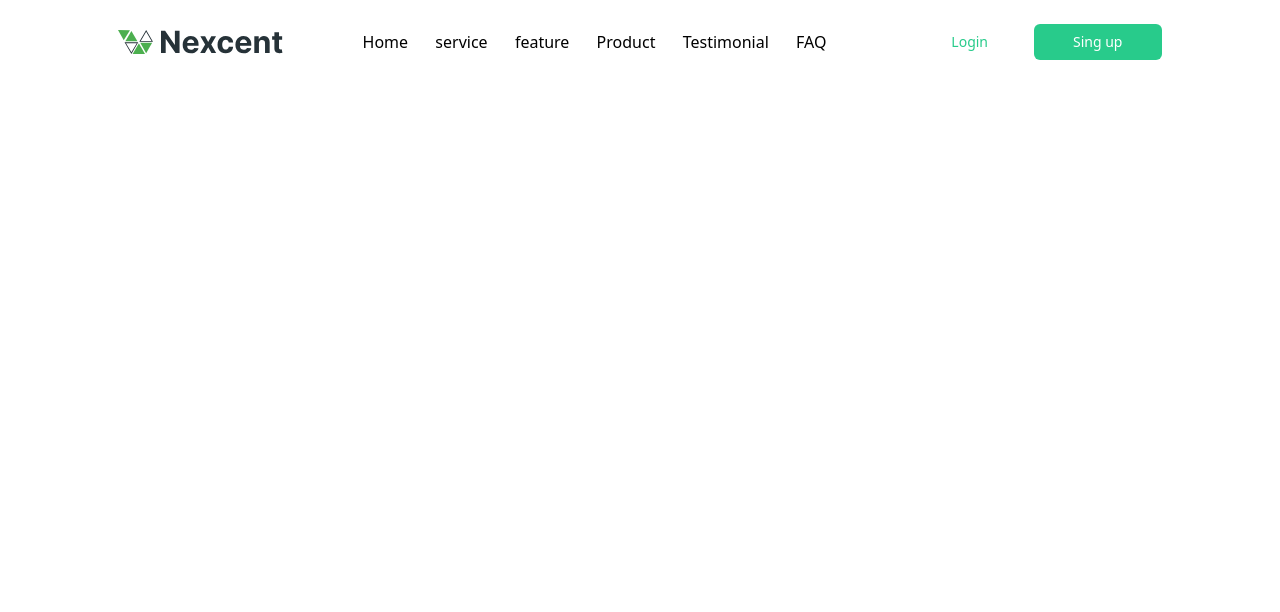
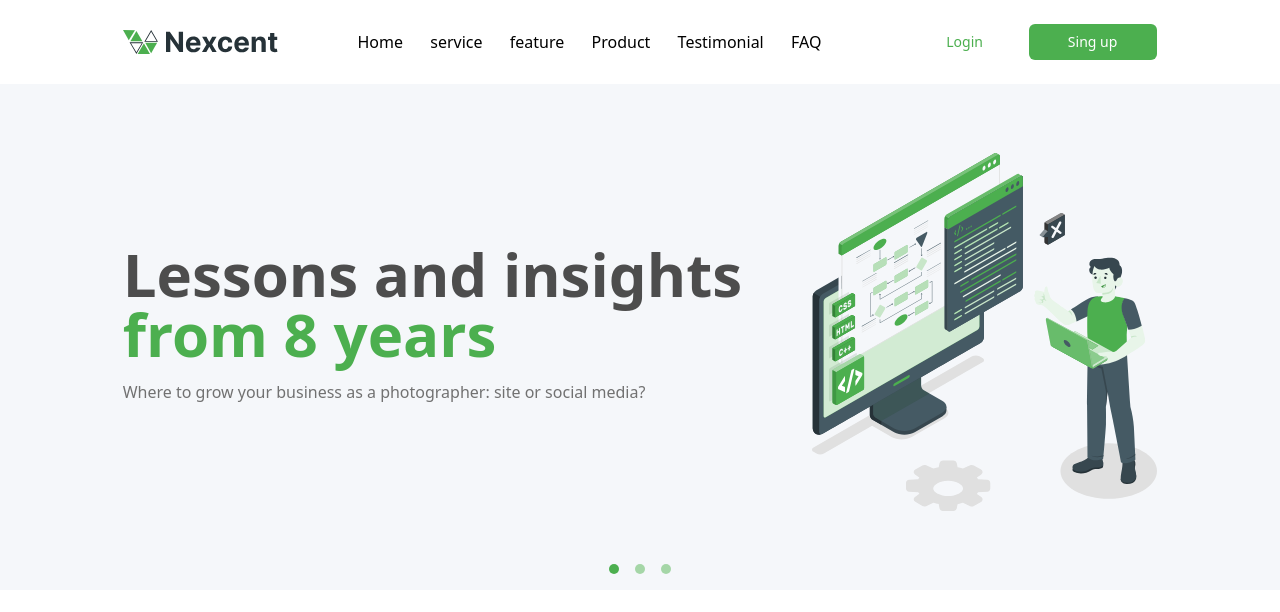
Before and after one commit to Jeevith-U/VE-Connected-Assignment--Web-Page, a React (Vite) app: page / in a window 1280 px wide. Shown: the top 612 px of the page. Built offline with nearby package versions, Linux system fonts and the light colour scheme.

Commit message:
completed Hero section, added ilusstration, new colours, etc..,

```diff
--- a/src/Pages/Home/Nexcent.jsx
+++ b/src/Pages/Home/Nexcent.jsx
@@ -1,9 +1,37 @@
-import React from 'react'
+import React from "react";
 
 const Nexcent = () => {
   return (
-    <div></div>
+    <div className="w-full py-4 flex flex-col justify-center items-center bg-silver">
+      <div className="w-10/12 px-4 flex justify-center items-center">
+        <div className="w-8/12">
+          <div className="text-6xl font-semibold text-grey">
+            Lessons and insights
+          </div>
+          <div className="text-6xl font-semibold text-primary">
+            from 8 years
+          </div>
+          <p className="text-grey2 py-4">
+            Where to grow your business as a photographer: site or social media?
+          </p>
+        </div>
+        <div className="w-4/12 h-home flex justify-center items-center">
+            <img src="Illustration.svg" alt="" />
+        </div>
+      </div>
+        <div className="flex ">
+          <Dot on={true}/>
+          <Dot on={false}/>
+          <Dot on={false}/>
+        </div>
+    </div>
+  );
+};
+
+export default Nexcent;
+
+export const Dot = ({on}) => {
+  return (
+    <div className={`w-2.5 min-h-2.5 mx-2 ${on ? "bg-primary" : "bg-primary_light"} rounded-full`}></div>
   )
 }
-
-export default Nexcent
--- a/tailwind.config.js
+++ b/tailwind.config.js
@@ -7,9 +7,16 @@ export default {
   theme: {
     extend: {},
     colors: {
-      primary: "#28CB8B",
+      primary: "#4CAF4F",
+      primary_light: "#A5D6A7",
       white: "#FFF",
-      black: "#263238"
+      black: "#263238",
+      grey: "#4D4D4D",
+      grey2: "#717171",
+      silver: "#F5F7FA"
+    },
+    height: {
+      home: "29rem"
     }
   },
   plugins: [],
```
Also changed, not shown: public/Illustration.svg (added).
